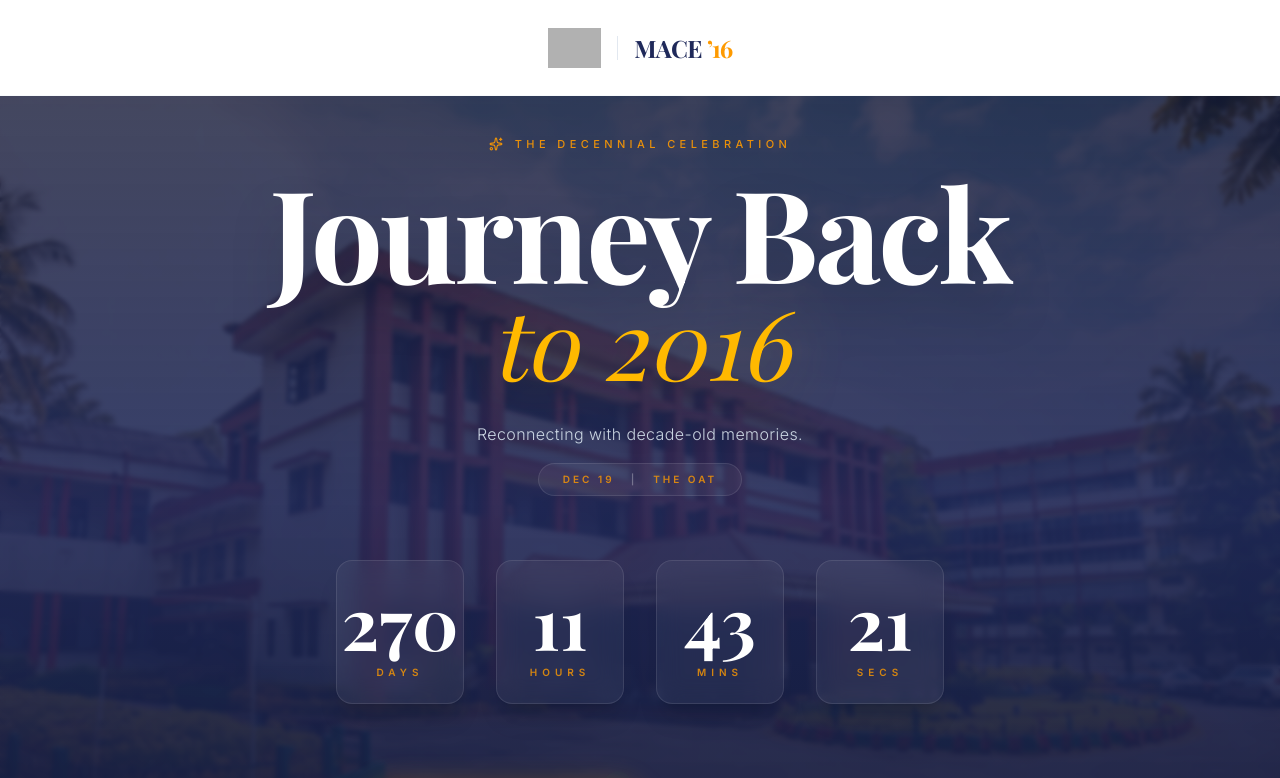
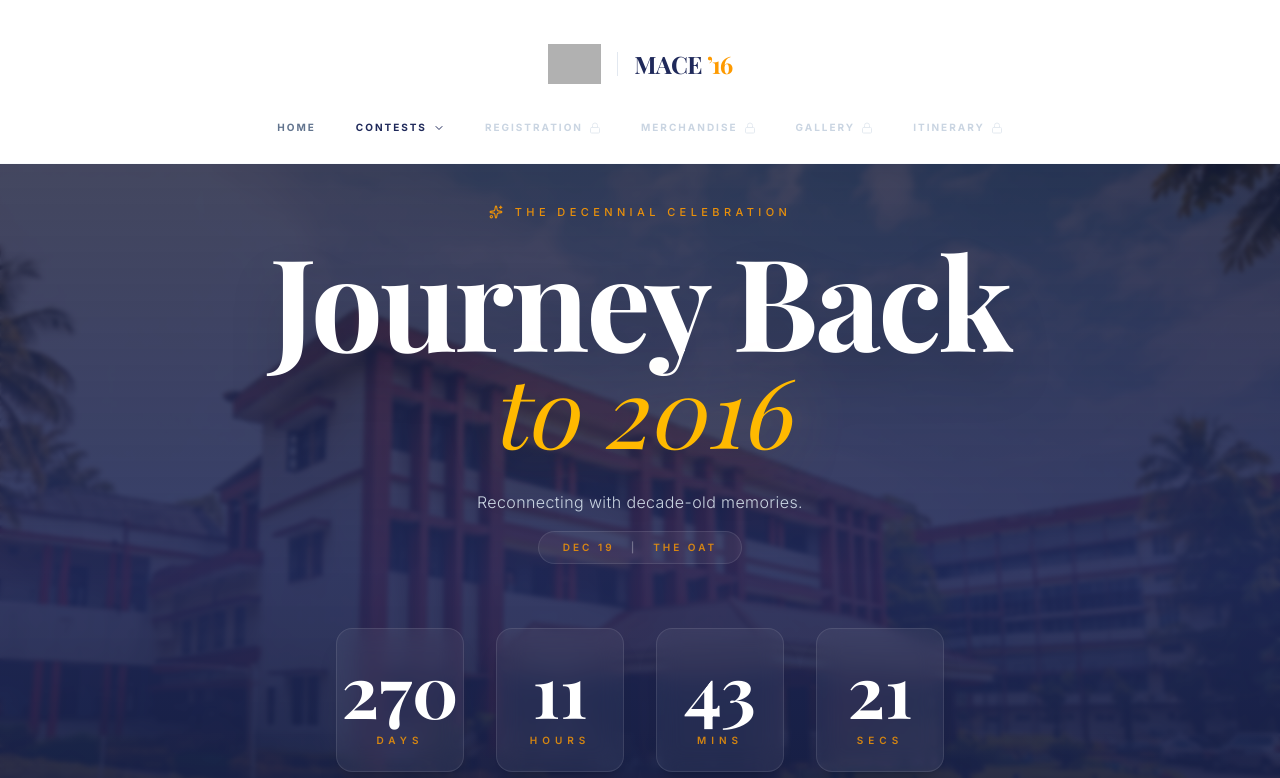
Before and after one commit to mace-2016/alumnimeet, a Next.js app: page / in a window 1280 px wide. Shown: the top 778 px of the page. Built offline with nearby package versions, Linux system fonts and the light colour scheme; grey boxes are pictures that could not be loaded; a web font is replaced by a local one.

Commit message:
Update layout.tsx

```diff
--- a/app/layout.tsx
+++ b/app/layout.tsx
@@ -2,6 +2,7 @@ import "./globals.css";
 import React from "react";
 import Link from "next/link";
 import { Playfair_Display, Inter } from "next/font/google";
+import { ChevronDown, Lock } from "lucide-react";
 
 const playfair = Playfair_Display({
   subsets: ["latin"],
@@ -24,8 +25,12 @@ export default function RootLayout({
     <html lang="en" className={`${playfair.variable} ${inter.variable}`}>
       <body className="antialiased font-sans bg-white text-[#1f295a]">
         <div className="min-h-screen flex flex-col">
-          {/* Header: Fully Clickable & Cohesive Typography */}
-          <nav className="h-20 md:h-24 flex items-center justify-center border-b border-slate-50">
+
+          {/* Header: Centered Logo with Expanded Navigation Below */}
+          <header className="flex flex-col border-b border-slate-50 relative z-50">
+
+            {/* Top Row: Centered Logo */}
+            <div className="h-20 md:h-24 flex items-center justify-center mt-2 md:mt-4">
               <Link href="/" className="flex items-center gap-4 group transition-opacity hover:opacity-80">
                 <img
                   src="https://mace.ac.in/wp-content/uploads/2025/01/logo-2.svg"
@@ -37,7 +42,81 @@ export default function RootLayout({
                   MACE <span className="text-amber-500 tracking-tighter">’16</span>
                 </span>
               </Link>
+            </div>
+
+            {/* Bottom Row: Expanded Navigation */}
+            <nav className="flex items-center justify-center gap-6 md:gap-10 pb-5 px-4 flex-wrap">
+
+              {/* 1. Home Link */}
+              <Link
+                href="/"
+                className="text-[10px] font-bold uppercase tracking-[0.2em] text-slate-500 hover:text-[#1f295a] transition-colors py-2"
+              >
+                Home
+              </Link>
+
+              {/* 2. Contests Dropdown */}
+              <div className="relative group">
+                <Link
+                  href="/contest"
+                  className="flex items-center gap-1.5 py-2 text-[10px] font-bold uppercase tracking-[0.2em] text-[#1f295a] hover:text-amber-500 transition-colors"
+                >
+                  Contests <ChevronDown className="w-3 h-3 transition-transform duration-300 group-hover:-rotate-180" />
+                </Link>
+
+                {/* Dropdown Panel */}
+                <div className="absolute top-full left-1/2 -translate-x-1/2 w-60 opacity-0 invisible group-hover:opacity-100 group-hover:visible translate-y-2 group-hover:translate-y-0 transition-all duration-300 ease-out">
+                  <div className="h-2 w-full"></div>
+                  <div className="bg-white border border-slate-100 shadow-[0_15px_40px_-10px_rgba(31,41,90,0.1)] rounded-2xl overflow-hidden py-2">
+                    <Link
+                      href="/contest/letsname"
+                      className="flex items-center gap-3 px-5 py-3 text-[10px] font-bold uppercase tracking-[0.2em] text-[#1f295a] hover:bg-amber-50 hover:text-amber-600 transition-colors"
+                    >
+                      <span className="w-1.5 h-1.5 rounded-full bg-green-400 shadow-[0_0_5px_rgba(74,222,128,0.5)]"></span>
+                      Contest 01: Naming
+                    </Link>
+                    <div className="flex items-center gap-3 px-5 py-3 text-[10px] font-bold uppercase tracking-[0.2em] text-slate-400 bg-slate-50/50 cursor-not-allowed">
+                      <span className="w-1.5 h-1.5 rounded-full bg-slate-300"></span>
+                      Phase 02 (Locked)
+                    </div>
+                  </div>
+                </div>
+              </div>
+
+              {/* 3. Registration (Locked) */}
+              <div
+                className="flex items-center gap-1.5 py-2 text-[10px] font-bold uppercase tracking-[0.2em] text-slate-300 cursor-not-allowed select-none"
+                title="Opening Soon"
+              >
+                Registration <Lock className="w-3 h-3 opacity-50" />
+              </div>
+
+              {/* 4. Merchandise (Locked) */}
+              <div
+                className="flex items-center gap-1.5 py-2 text-[10px] font-bold uppercase tracking-[0.2em] text-slate-300 cursor-not-allowed select-none"
+                title="Opening Soon"
+              >
+                Merchandise <Lock className="w-3 h-3 opacity-50" />
+              </div>
+
+              {/* 5. Gallery (Locked - Hidden on very small screens to prevent clutter) */}
+              <div
+                className="hidden sm:flex items-center gap-1.5 py-2 text-[10px] font-bold uppercase tracking-[0.2em] text-slate-300 cursor-not-allowed select-none"
+                title="Opening Soon"
+              >
+                Gallery <Lock className="w-3 h-3 opacity-50" />
+              </div>
+
+              {/* 6. Itinerary (Locked - Hidden on very small screens to prevent clutter) */}
+              <div
+                className="hidden md:flex items-center gap-1.5 py-2 text-[10px] font-bold uppercase tracking-[0.2em] text-slate-300 cursor-not-allowed select-none"
+                title="Opening Soon"
+              >
+                Itinerary <Lock className="w-3 h-3 opacity-50" />
+              </div>
+
             </nav>
+          </header>
 
           <main className="flex-grow">{children}</main>
 
```
Lines whose indentation alone changed are shown as unchanged.
